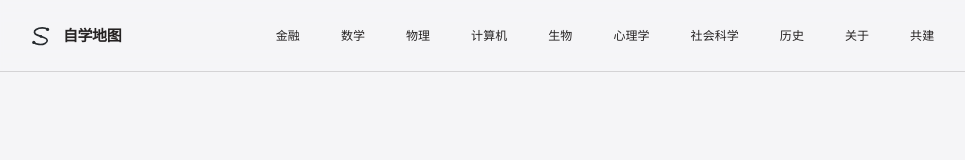
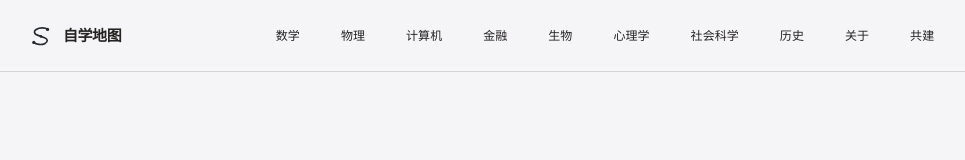
Before and after one commit to ming1024yue/finance-self-taught, a React (Vite) app: page / in a window 1280 px wide. Shown: the top 160 px of the page, without its empty margins (35-1000 px from the left). Built offline with nearby package versions, Linux system fonts and the light colour scheme.

Commit message:
Reorder finance in subject navigation

```diff
--- a/src/PlatformHome.tsx
+++ b/src/PlatformHome.tsx
@@ -2,10 +2,10 @@ import BrandLogo from "./BrandLogo";
 
 const base=import.meta.env.BASE_URL;
 const subjects=[
- {name:"金融",href:`${base}finance/`,active:true},
  {name:"数学",href:`${base}math/`,active:true},
  {name:"物理",href:`${base}physics/`,active:true},
  {name:"计算机",href:`${base}computer-science/`,active:true},
+ {name:"金融",href:`${base}finance/`,active:true},
  {name:"生物",href:`${base}biology/`,active:true},
  {name:"心理学",href:`${base}psychology/`,active:true},
  {name:"社会科学",href:`${base}social-science/`,active:true},
```
